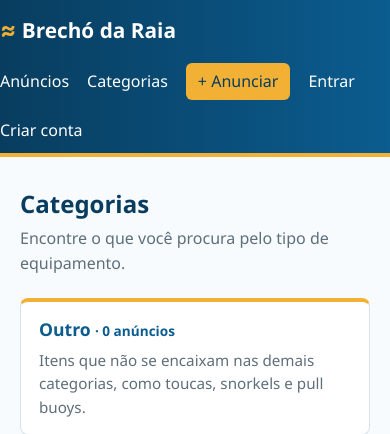
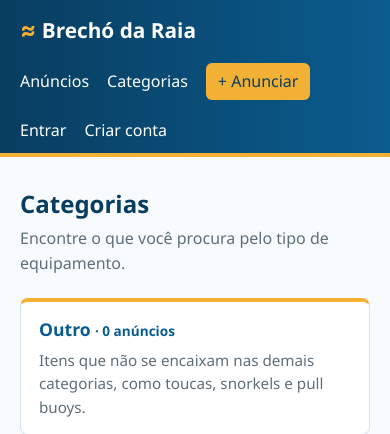
Before and after one commit to brunoberenguerr/Brecho-da-raia, a Django app: page /categorias/ in a window 390 px wide. Shown: the top 434 px of the page. Run offline with Django 5.2, Linux system fonts and the light colour scheme; data comes from the database, SQL or seed files in the repository; data that the repository does not hold is empty.

Commit message:
Mantém o espaçamento lateral do cabeçalho em telas pequenas
A regra para telas de até 600 px zerava o padding horizontal do
cabeçalho, que encostava na borda esquerda no celular.

Co-Authored-By: Claude Opus 5.5 <noreply@anthropic.com>

```diff
--- a/static/css/style.css
+++ b/static/css/style.css
@@ -150,6 +150,6 @@ main.container { padding: 28px 20px 48px; flex: 1; width: 100%; }
 .confirm h1 { margin-top: 0; color: var(--perigo); }
 
 @media (max-width: 600px) {
-  .header-inner { padding: 10px 0; }
+  .header-inner { padding-top: 10px; padding-bottom: 10px; }
   .post-card { flex-direction: column; align-items: flex-start; }
 }
```
